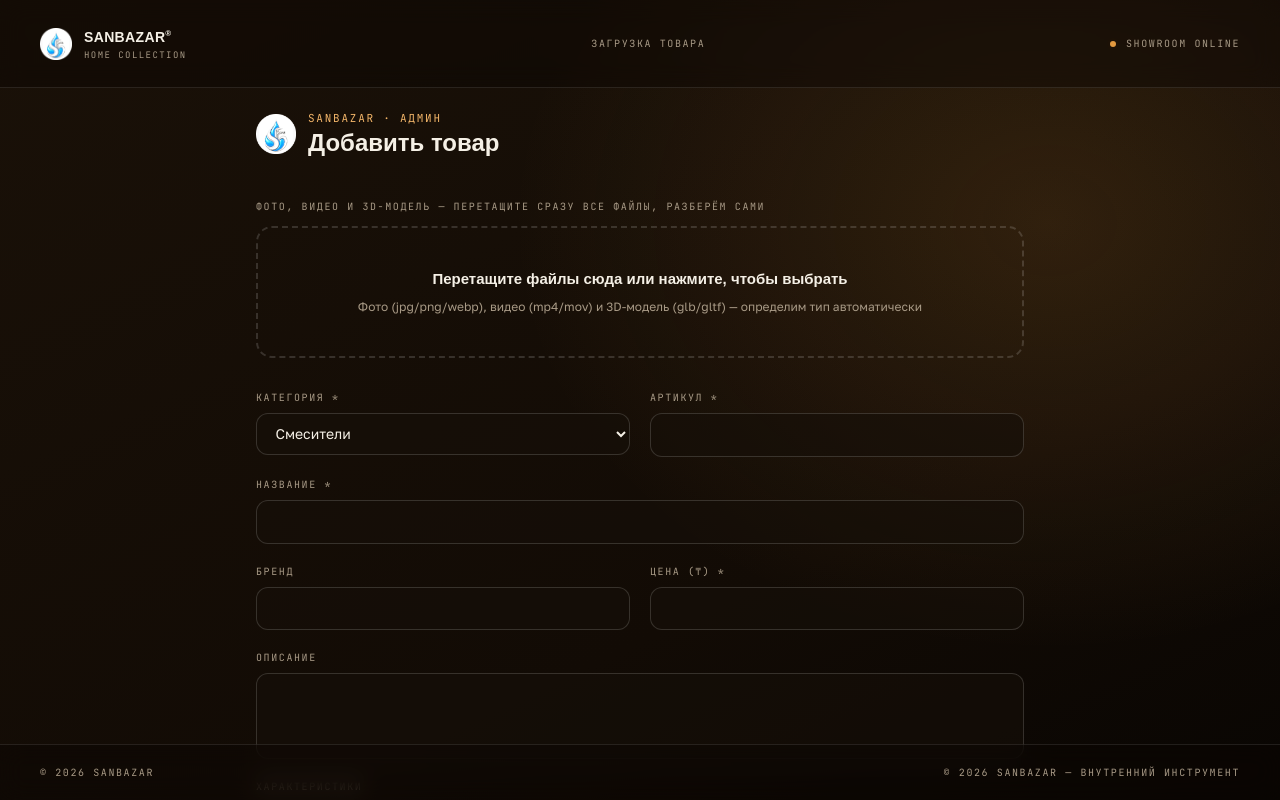
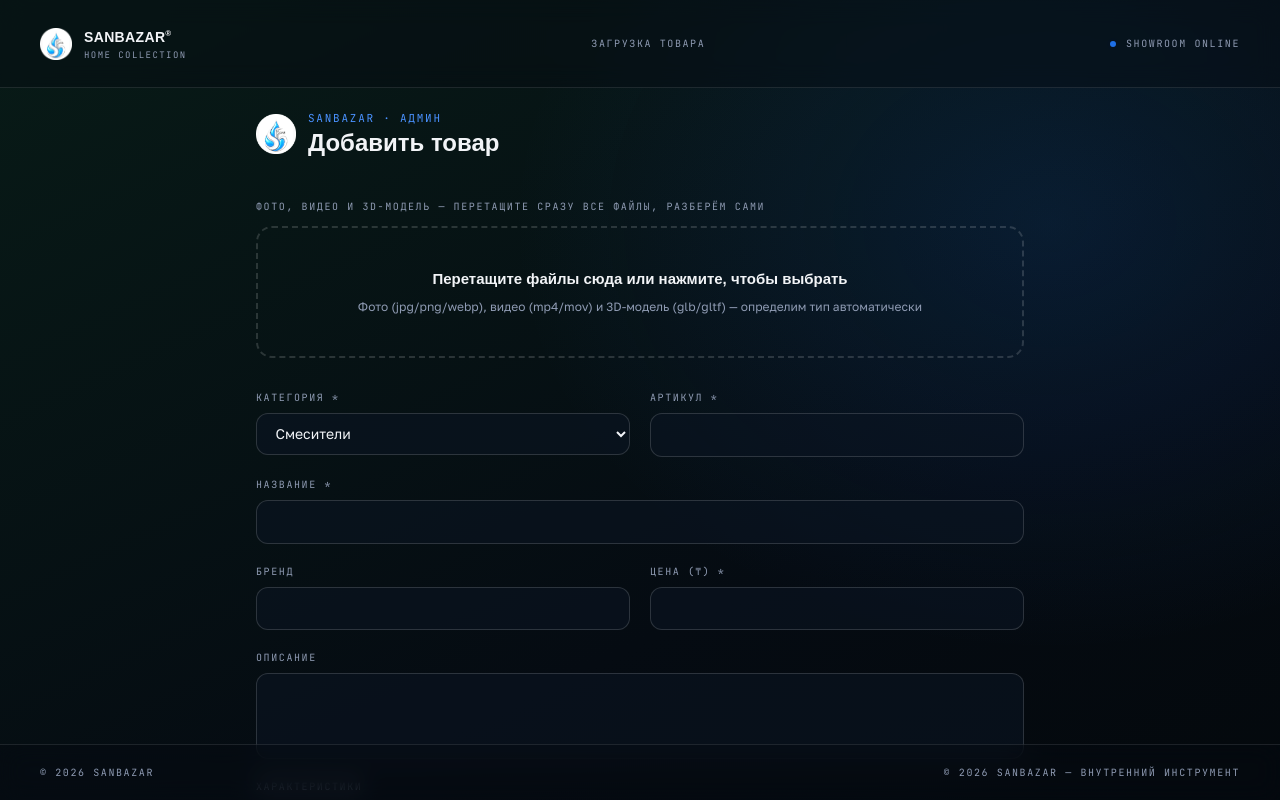
Before and after one commit to damirator1-afk/sanbazar, a Next.js app: page /admin/upload in a window 1280 px wide. Shown: the top 800 px of the page. Built offline with nearby package versions, Linux system fonts and the light colour scheme; a web font is replaced by a local one; what sanity would draw is missing.

Commit message:
Revert "Shift site palette to warm amber and reskin the 3D corridor"
This reverts commit 4deb0e343fe9c0b1f5453364567dd6f90813941b.

```diff
--- a/src/app/admin/upload/page.tsx
+++ b/src/app/admin/upload/page.tsx
@@ -128,7 +128,7 @@ export default function AdminUploadPage() {
           className="pointer-events-none absolute inset-0"
           style={{
             background:
-              "radial-gradient(60% 55% at 82% 20%, rgba(226,153,63,0.14), transparent 70%), linear-gradient(155deg, #1a1108 0%, #120b05 55%, #030201 100%)",
+              "radial-gradient(60% 55% at 82% 20%, rgba(30,111,230,0.14), transparent 70%), linear-gradient(155deg, #081b17 0%, #050b12 55%, #030709 100%)",
           }}
           aria-hidden
         />
--- a/src/app/category/[key]/page.tsx
+++ b/src/app/category/[key]/page.tsx
@@ -82,7 +82,7 @@ export default async function CategoryPage({ params }: CategoryPageProps) {
           className="pointer-events-none absolute inset-0"
           style={{
             background:
-              "radial-gradient(60% 55% at 82% 20%, rgba(226,153,63,0.14), transparent 70%), linear-gradient(155deg, #1a1108 0%, #120b05 55%, #030201 100%)",
+              "radial-gradient(60% 55% at 82% 20%, rgba(30,111,230,0.14), transparent 70%), linear-gradient(155deg, #081b17 0%, #050b12 55%, #030709 100%)",
           }}
           aria-hidden
         />
--- a/src/app/globals.css
+++ b/src/app/globals.css
@@ -1,17 +1,13 @@
 @import "tailwindcss";
 
 :root {
-  /* warm showroom palette -- amber/gold accent instead of blue, dark
-     warm-neutral backgrounds instead of navy. The logo itself stays blue
-     (it's the water mark) and isn't driven by these tokens -- it's baked
-     into the cursor/logo image and 3D assets directly. */
-  --color-brand-blue: #e2993f;
-  --color-brand-blue-light: #f2b569;
-  --color-brand-navy: #171009;
-  --color-brand-navy-deep: #0b0703;
-  --color-brand-chrome: #ddcfb8;
-  --color-brand-ink: #f5f0e6;
-  --color-brand-muted: #a89a86;
+  --color-brand-blue: #1e6fe6;
+  --color-brand-blue-light: #4a92ff;
+  --color-brand-navy: #0b1422;
+  --color-brand-navy-deep: #060b13;
+  --color-brand-chrome: #c7d2e5;
+  --color-brand-ink: #f2f4f7;
+  --color-brand-muted: #8f9bb3;
 }
 
 @theme inline {
@@ -81,7 +77,7 @@ body.has-custom-cursor * {
   background: var(--color-brand-navy-deep);
 }
 ::-webkit-scrollbar-thumb {
-  background: #2b2013;
+  background: #1a2740;
   border: 2px solid var(--color-brand-navy-deep);
   border-radius: 999px;
 }
@@ -89,7 +85,7 @@ body.has-custom-cursor * {
 .input-base {
   border-radius: 0.75rem;
   border: 1px solid rgba(255, 255, 255, 0.15);
-  background: rgba(23, 16, 9, 0.6);
+  background: rgba(11, 20, 34, 0.6);
   padding: 0.65rem 0.9rem;
   font-size: 14px;
   color: var(--color-brand-ink);
@@ -97,7 +93,7 @@ body.has-custom-cursor * {
   transition: border-color 0.2s ease;
 }
 .input-base:focus {
-  border-color: rgba(226, 153, 63, 0.6);
+  border-color: rgba(30, 111, 230, 0.6);
 }
 .input-base::placeholder {
   color: var(--color-brand-muted);
--- a/src/components/ModelViewer.tsx
+++ b/src/components/ModelViewer.tsx
@@ -18,7 +18,7 @@ function Loader() {
   return (
     <mesh>
       <boxGeometry args={[0.4, 0.4, 0.4]} />
-      <meshStandardMaterial color="#e2993f" wireframe />
+      <meshStandardMaterial color="#1e6fe6" wireframe />
     </mesh>
   );
 }
--- a/src/components/Preloader.tsx
+++ b/src/components/Preloader.tsx
@@ -79,7 +79,7 @@ export default function Preloader({ onDone }: PreloaderProps) {
 
         <div className="h-px w-full overflow-hidden bg-white/10">
           <div
-            className="h-full bg-brand-blue shadow-[0_0_10px_rgba(226,153,63,0.8)] transition-[width] duration-150"
+            className="h-full bg-brand-blue shadow-[0_0_10px_rgba(30,111,230,0.8)] transition-[width] duration-150"
             style={{ width: `${percent}%` }}
           />
         </div>
--- a/src/components/scene/Environment.tsx
+++ b/src/components/scene/Environment.tsx
@@ -1,42 +1,10 @@
-import { useMemo } from "react";
-import { InstancedMesh, Object3D } from "three";
 import { FINALE_Z } from "@/lib/categories";
 
-const PANEL_SPACING = 3.2;
-const PANEL_WIDTH = 1.4;
-const PANEL_HEIGHT = 8;
-
-function WoodPanels({ x, count, startZ }: { x: number; count: number; startZ: number }) {
-  // instanced so ~36 panels per wall cost one draw call each side, not 36
-  const dummy = useMemo(() => new Object3D(), []);
-  const setRef = (mesh: InstancedMesh | null) => {
-    if (!mesh) return;
-    for (let i = 0; i < count; i++) {
-      dummy.position.set(x - Math.sign(x) * 0.03, 4, startZ + i * PANEL_SPACING);
-      dummy.rotation.set(0, Math.PI / 2, 0);
-      dummy.updateMatrix();
-      mesh.setMatrixAt(i, dummy.matrix);
-    }
-    mesh.instanceMatrix.needsUpdate = true;
-  };
-
-  return (
-    <instancedMesh ref={setRef} args={[undefined, undefined, count]}>
-      <planeGeometry args={[PANEL_WIDTH, PANEL_HEIGHT]} />
-      <meshStandardMaterial color="#5a3c22" metalness={0.15} roughness={0.55} />
-    </instancedMesh>
-  );
-}
-
-/** Warm showroom corridor: dark stone-toned floor and walls, vertical
- * wood-panel accents, and a glowing amber rim-light strip along each
- * wall base (unlit meshBasicMaterial + the scene's existing Bloom pass
- * makes it read as a real LED strip without a separate light source). */
+/** Dark matte floor with a faint reflection, plus the corridor walls
+ * fading into darkness — kept as simple planes so it stays cheap. */
 export default function Environment() {
   const floorLength = Math.abs(FINALE_Z) + 20;
   const floorCenterZ = FINALE_Z / 2 + 4;
-  const floorStartZ = floorCenterZ - floorLength / 2;
-  const panelCount = Math.floor(floorLength / PANEL_SPACING);
 
   return (
     <group>
@@ -46,23 +14,19 @@ export default function Environment() {
         receiveShadow
       >
         <planeGeometry args={[16, floorLength]} />
-        <meshStandardMaterial color="#0d0a06" metalness={0.5} roughness={0.35} />
+        <meshStandardMaterial color="#050a12" metalness={0.55} roughness={0.32} />
       </mesh>
 
       {[-7, 7].map((x) => (
-        <group key={x}>
-          <mesh position={[x, 4, floorCenterZ]} rotation={[0, Math.PI / 2, 0]} receiveShadow>
-            <planeGeometry args={[floorLength, 9]} />
-            <meshStandardMaterial color="#16120c" metalness={0.05} roughness={0.95} />
-          </mesh>
-
-          <WoodPanels x={x} count={panelCount} startZ={floorStartZ} />
-
-          <mesh position={[x - Math.sign(x) * 0.02, 0.06, floorCenterZ]} rotation={[0, Math.PI / 2, 0]}>
-            <planeGeometry args={[floorLength, 0.06]} />
-            <meshBasicMaterial color="#ffb35c" toneMapped={false} />
-          </mesh>
-        </group>
+        <mesh
+          key={x}
+          position={[x, 4, floorCenterZ]}
+          rotation={[0, Math.PI / 2, 0]}
+          receiveShadow
+        >
+          <planeGeometry args={[floorLength, 9]} />
+          <meshStandardMaterial color="#060c16" metalness={0.1} roughness={0.9} />
+        </mesh>
       ))}
     </group>
   );
--- a/src/components/scene/SceneCanvas.tsx
+++ b/src/components/scene/SceneCanvas.tsx
@@ -31,28 +31,28 @@ export default function SceneCanvas() {
         gl={{ antialias: true, powerPreference: "high-performance", toneMappingExposure: 1.75 }}
         camera={{ position: [0, 2.5, 6], fov: 45, near: 0.1, far: 220 }}
       >
-        <color attach="background" args={["#0a0704"]} />
-        <fogExp2 attach="fog" args={["#0c0704", 0.011]} />
+        <color attach="background" args={["#050b12"]} />
+        <fogExp2 attach="fog" args={["#060d16", 0.011]} />
 
-        <ambientLight intensity={1.05} color="#e8d3ab" />
+        <ambientLight intensity={1.05} color="#c3d0ff" />
         <directionalLight
           position={[6, 10, 4]}
           intensity={1.45}
-          color="#fff1dc"
+          color="#f0f4ff"
           castShadow={heavyFx}
           shadow-mapSize={[512, 512]}
         />
-        <pointLight position={[0, 6, -4]} intensity={16} color="#e2993f" distance={24} />
+        <pointLight position={[0, 6, -4]} intensity={16} color="#1e6fe6" distance={24} />
         {/* metals with metalness≈1 have almost no diffuse response — without
             something to reflect they read as flat black under point lights.
             Built from local Lightformer panels (no network HDR fetch) so
             there's nothing async to race against on mount/resize. */}
         <Hdri resolution={heavyFx ? 256 : 128} background={false}>
-          <Lightformer intensity={3.5} color="#f2c98a" position={[0, 6, -2]} scale={[12, 6, 1]} />
-          <Lightformer intensity={2.4} color="#fff6ea" position={[-6, 3, 5]} scale={[6, 5, 1]} />
+          <Lightformer intensity={3.5} color="#c3d3ff" position={[0, 6, -2]} scale={[12, 6, 1]} />
+          <Lightformer intensity={2.4} color="#ffffff" position={[-6, 3, 5]} scale={[6, 5, 1]} />
           <Lightformer
             intensity={2.8}
-            color="#f2b569"
+            color="#4a92ff"
             position={[6, 2, 5]}
             rotation={[0, Math.PI / 3, 0]}
             scale={[6, 5, 1]}
```
